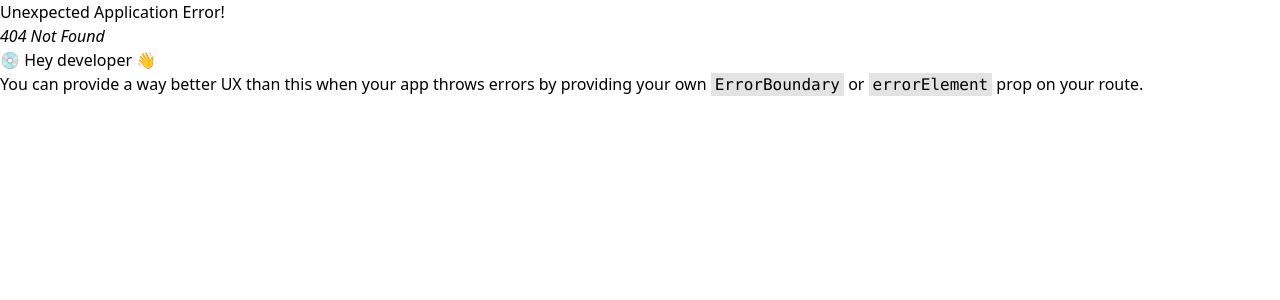
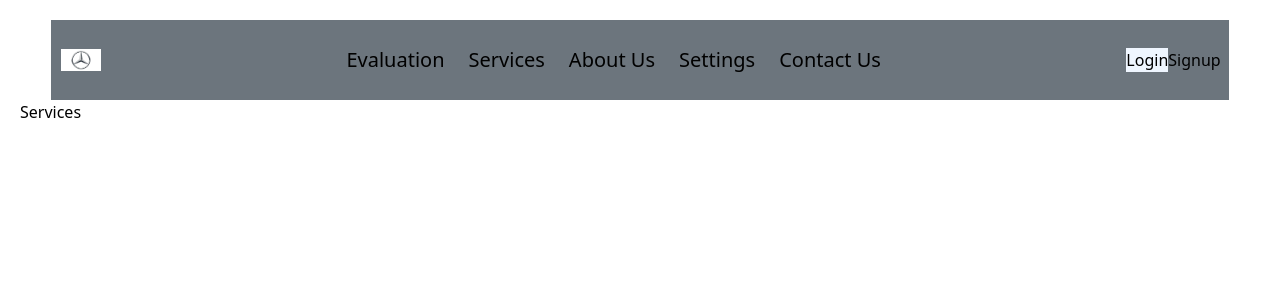
Before and after one commit to kamaubryan/Car-Evaluation, a React (Vite) app: page /services in a window 1280 px wide. Before the commit this address had no page. Shown: the top 300 px of the page. Built offline with nearby package versions, Linux system fonts and the light colour scheme.

Commit message:
added a service page

```diff
--- /dev/null
+++ b/src/Pages/Services/Services.jsx
@@ -0,0 +1,9 @@
+import React from 'react'
+
+function Services() {
+  return (
+    <div>Services</div>
+  )
+}
+
+export default Services
--- a/src/Routes/Route.jsx
+++ b/src/Routes/Route.jsx
@@ -9,6 +9,7 @@
 import SignUp from "../Pages/SignUp/SignUp";
 import Settings from "../Pages/Settings/Settings";
 import Evaluation from "../Pages/Evaluation/Evaluation";
+import Services from "../Pages/Services/Services";
 
 const router = createBrowserRouter([
   {
@@ -38,6 +39,10 @@
       {
         path: "/evaluation",
         element: <Evaluation />,
+      },
+       {
+        path: "/services",
+        element: <Services />,
       }
       // {
       //   path: "*",
```
